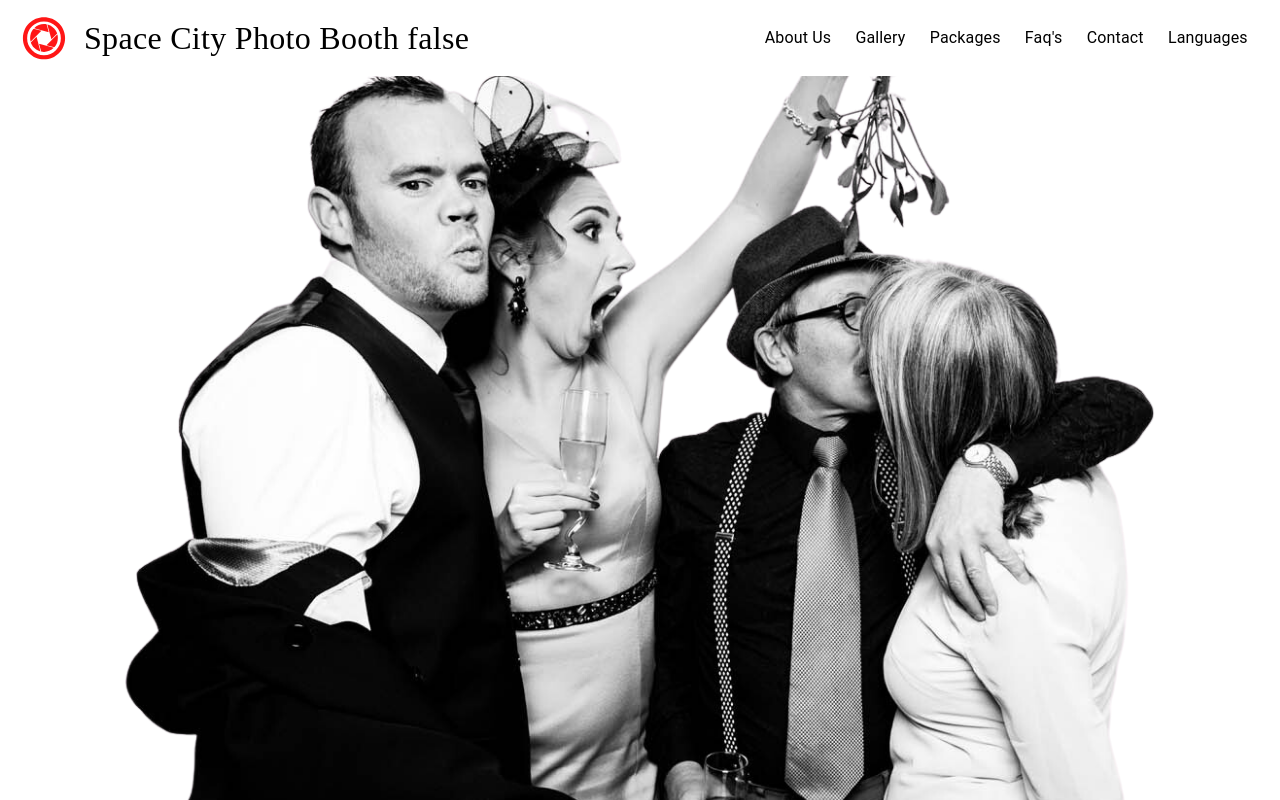
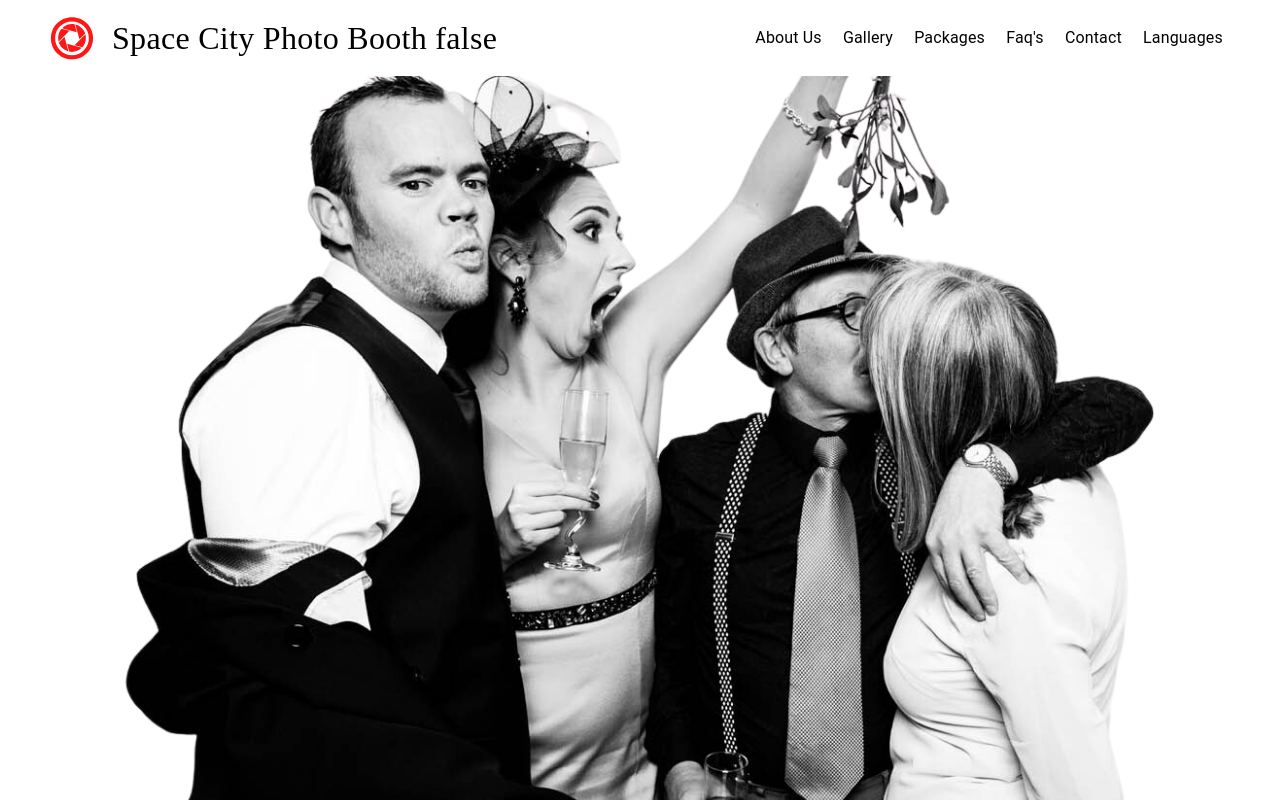
Before and after one commit to Alejandro-Gonzalez-Barriga/space-city-photo-booth-landing, a React (Create React App) app: page / in a window 1280 px wide. Shown: the top 800 px of the page. Built offline with nearby package versions, Linux system fonts and the light colour scheme; a web font is replaced by a local one.

Commit message:
fixed navbar padding

```diff
--- a/src/styles/appbar/index.js
+++ b/src/styles/appbar/index.js
@@ -11,7 +11,7 @@ export const AppbarContainer = styled(Box)(() => ({
     display: 'flex',
     justifyContent: 'center',
   alignItems: 'center',
-    padding: '2px 8px',
+    padding: '2px 36px',
     position: 'sticky',
     top: 0,
     zIndex: 999,
```
